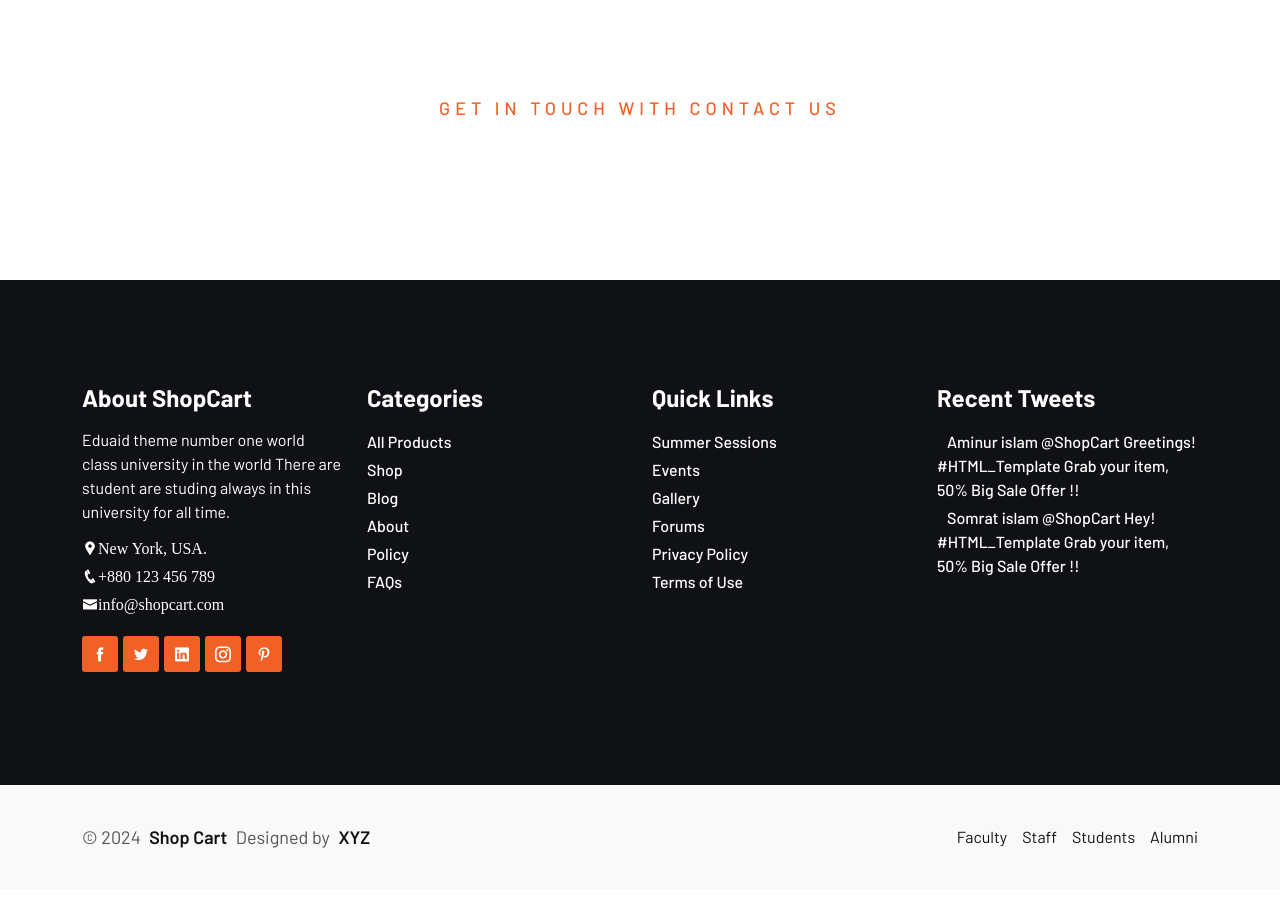
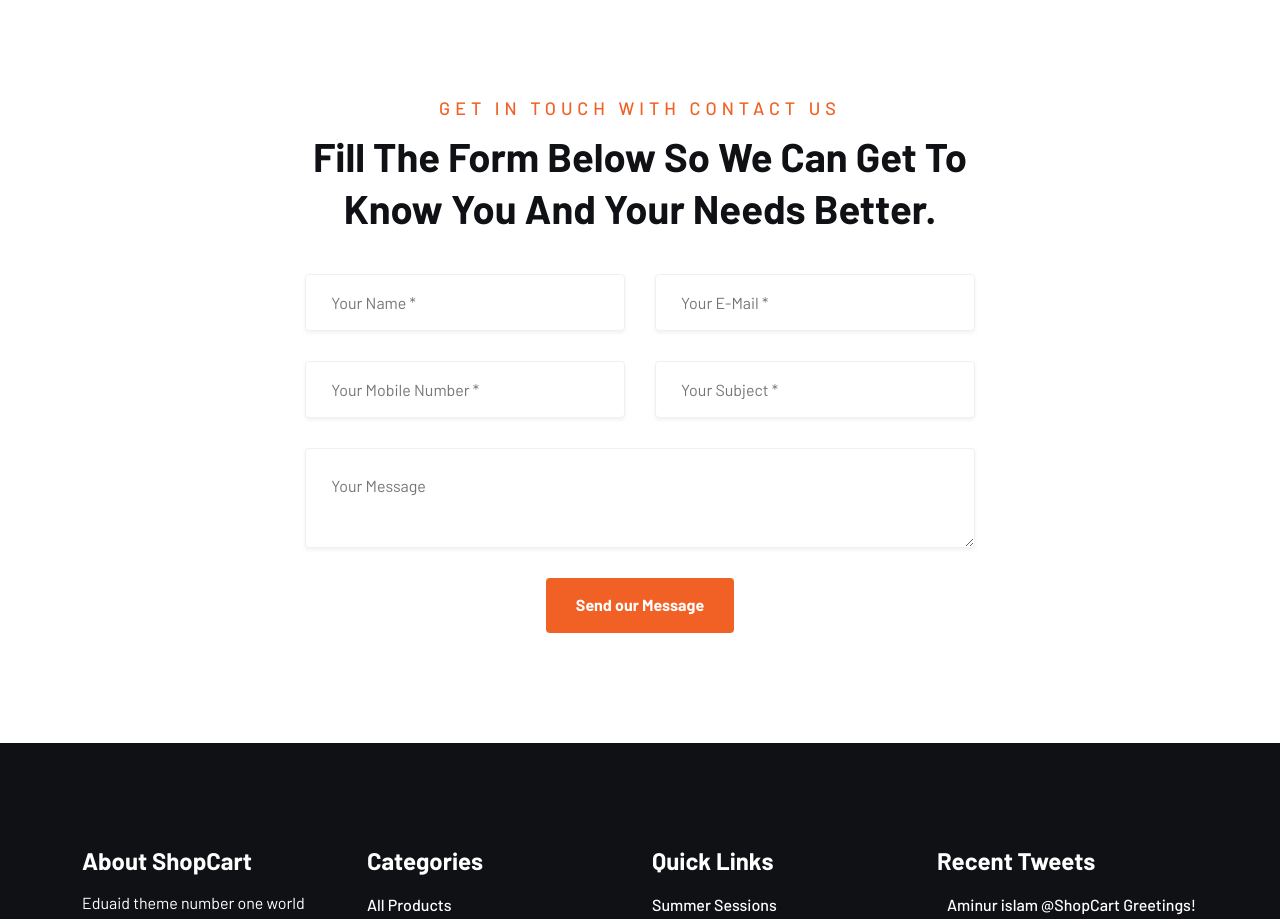
Before and after one commit to JamesAbiolaBisiriyu/REACT-ECOMMERCE, a React (Vite) app: page /contact in a window 1280 px wide. Shown: the part 1260-2179 px from the top of the page. Before the commit the page ends 2149 px from the top, so only its background shows below. Built offline with nearby package versions, Linux system fonts and the light colour scheme.

Commit message:
Logindemo

```diff
--- a/package.json
+++ b/package.json
@@ -12,6 +12,7 @@
   "dependencies": {
     "@popperjs/core": "^2.11.8",
     "bootstrap": "^5.3.2",
+    "firebase": "^10.8.1",
     "localforage": "^1.10.0",
     "match-sorter": "^6.3.4",
     "react": "^18.2.0",
--- /dev/null
+++ b/src/components/LoginDemo.jsx
@@ -0,0 +1,32 @@
+import React from 'react'
+import { GoogleAuthProvider, getAuth, signInWithPopup } from "firebase/auth";
+import app from '../firebase/firebase.config';
+import { initializeApp } from "firebase/app";
+
+const provider = new GoogleAuthProvider();
+
+
+const LoginDemo = () => {
+const auth = getAuth();
+
+  const handleLogin = () =>{
+    // console.log('Btn Clicked');
+    signInWithPopup(auth, provider).then((result) => {
+
+      const user = result.user;
+     alert('Login Successfully Done!')
+    }).catch((error) => {
+      // Handle Errors here.
+      const errorCode = error.code;
+      const errorMessage = error.message;
+      console.log(errorMessage);
+    });
+  }
+  return (
+    <div className='m-5 p-5'>
+      <button className='bg-primary px-4 text-white 'onClick={handleLogin}>Login</button>
+    </div>
+  )
+}
+
+export default LoginDemo
--- a/src/contact/Contact.jsx
+++ b/src/contact/Contact.jsx
@@ -77,7 +77,32 @@ const Contact = () => {
                   <div className="container">
                     <div className="section-header text-center">
                       <span className="subtitle">{conSubTitle}</span>
-                      <h2></h2>
+                      <h2 className="title">{conTitle}</h2>
+                    </div>
+
+                    <div className="section-wrapper">
+                      <form className="contact-form">
+                        <div className="form-group">
+                          <input type="text" name="" id="" placeholder="Your Name *" required />
+                        </div>
+                        <div className="form-group">
+                          <input type="email" name="email" id="email" placeholder="Your E-Mail *" required />
+                        </div>
+                         <div className="form-group">
+                          <input type="number" name="number" id="" placeholder="Your Mobile Number *" required />
+                        </div>
+                        <div className="form-group">
+                          <input type="text" name="subject" id="" placeholder="Your Subject *" required />
+                        </div>
+                        <div className="form-group w-100">
+                          <textarea name="message" id="message" rows="" placeholder="Your Message"></textarea>
+                        </div>
+                        <div className="form-group w-100 text-center ">
+                            <button className="lab-btn">
+                              <span>{btnText}</span>
+                            </button>
+                        </div>
+                      </form>
                     </div>
                   </div>
       </div>
--- /dev/null
+++ b/src/firebase/firebase.config.js
@@ -0,0 +1,21 @@
+// Import the functions you need from the SDKs you need
+import { initializeApp } from "firebase/app";
+import { getAuth } from "firebase/auth";
+// TODO: Add SDKs for Firebase products that you want to use
+// https://firebase.google.com/docs/web/setup#available-libraries
+
+// Your web app's Firebase configuration
+const firebaseConfig = {
+  apiKey: 'AIzaSyBOHvXnlSqnej9qV8ASkbW23mAl_HlS2-k',
+  authDomain: 'ecommerce-react-js-fbabb.firebaseapp.com',
+  projectId: 'ecommerce-react-js-fbabb',
+  storageBucket: 'ecommerce-react-js-fbabb.appspot.com',
+  messagingSenderId: '309125736259',
+  appId:'1:309125736259:web:da26f8a235e00036faf1f6'
+};
+
+// Initialize Firebase
+const app = initializeApp(firebaseConfig);
+const auth = getAuth(app);
+
+export default app;
--- a/src/main.jsx
+++ b/src/main.jsx
@@ -23,6 +23,7 @@ import CartPage from "./shop/CartPage.jsx";
 import SingleBlog from "./blog/SingleBlog.jsx";
 import About from "./about/About.jsx";
 import Contact from "./contact/Contact.jsx";
+import LoginDemo from "./components/LoginDemo.jsx";
 
 const router = createBrowserRouter([
   {
@@ -55,6 +56,10 @@ const router = createBrowserRouter([
       },
     ],
   },
+  {
+    path: "/login",
+    element: <LoginDemo/>
+  }
 ]);
 
 ReactDOM.createRoot(document.getElementById("root")).render(
```
Also changed, not shown: 1 other file (tests, documents, lock files or other folders).
